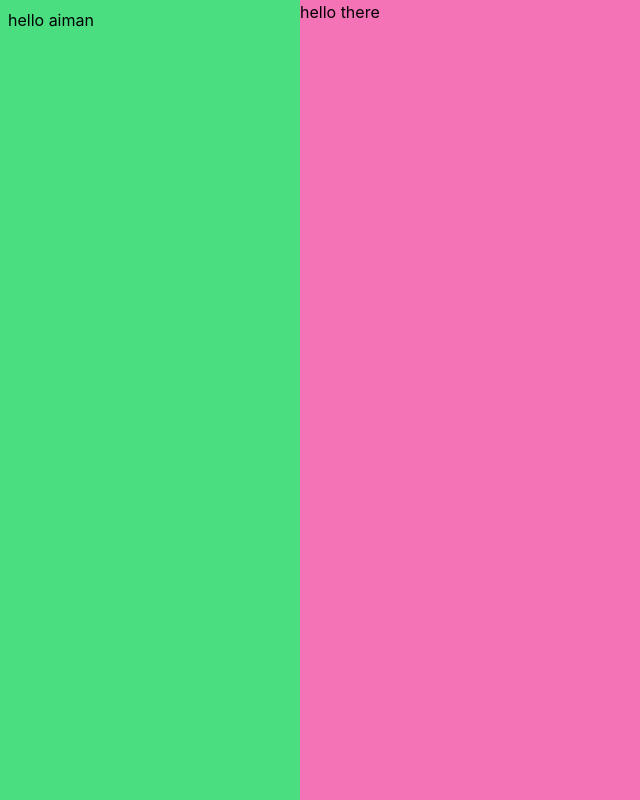
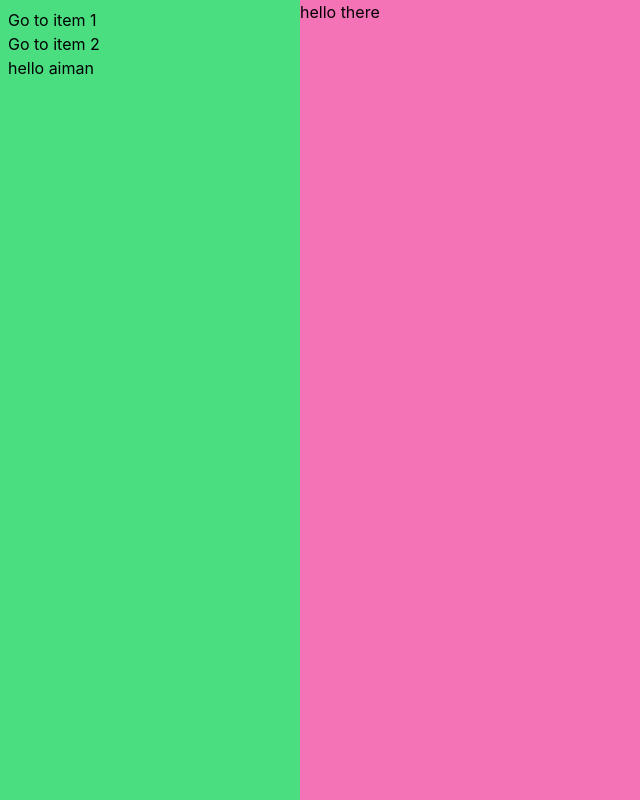
Before and after one commit to zaimanza/animated-gsap-react-website, a React (Create React App) app: page / in a window 1280 px wide. Shown: the top 800 px of the page, without its empty margins (0-640 px from the left). Built offline with nearby package versions, Linux system fonts and the light colour scheme.

Commit message:
scroll to view

```diff
--- a/src/App.js
+++ b/src/App.js
@@ -2,9 +2,10 @@
 import './App.css';
 import { gsap } from "gsap";
 import { ScrollTrigger } from "gsap/ScrollTrigger";
-// import { useEffect, useRef } from 'react';
+import { ScrollToPlugin } from "gsap/ScrollToPlugin";
+import { useEffect, useRef } from 'react';
 
-gsap.registerPlugin(ScrollTrigger);
+gsap.registerPlugin(ScrollTrigger, ScrollToPlugin);
 
 function App() {
 
@@ -34,7 +35,6 @@ function App() {
   //   });
   // }, [])
 
-
   const display_data = [
     {
       cover_name: "hello aiman",
@@ -50,27 +50,62 @@ function App() {
     },
   ]
 
+  const homeMainRef = useRef();
+  const item1Ref = useRef();
+  const item2Ref = useRef();
+
+  useEffect(() => {
+
+  }, [])
+
 
   return (
-    <div className='h-[100vh] bg-gray-100'>
-      <div className="flex">
-        {/* sidebar */}
-        <div className='p-2 max-w-[600px] xl min-w-[300px] h-screen bg-green-400'>
+    <div className="h-[100vh] bg-gray-100">
+      <div className='fixed'>
+        <div className='hidden sm:block p-2 max-w-[600px] xl min-w-[300px] h-screen bg-green-400'>
+          <div
+            ref={item1Ref}
+            onClick={() => {
+              console.log("item1 clicked")
+              gsap.to(window, {
+                duration: 2,
+                scrollTo: {
+                  y: "#display_data_1"
+                }
+              })
+            }}
+          >Go to item 1</div>
+          <div
+            ref={item2Ref}
+            onClick={() => {
+              console.log("item2 clicked")
+              gsap.to(window, {
+                duration: 2,
+                scrollTo: {
+                  y: "#display_data_2"
+                }
+              })
+            }}
+          >Go to item 2</div>
           <div>{display_data[0]?.cover_name}</div>
         </div>
-        {/* right panel */}
-        <div className='w-[100vw] flex-grow h-screen overflow-y-auto'>
-          <div className='h-[100vh] bg-pink-400'>
+      </div>
+      <div className='flex'>
+        <div className='hidden sm:block p-2 max-w-[600px] xl min-w-[300px] h-screen bg-green-400'>    </div>
+        <div class=" w-[100vw] flex-grow">
+          <div
+            id='display_data_1'
+            className='h-[100vh] bg-pink-400'>
             {display_data[0]?.details?.title}
           </div>
-          <div className='h-[100vh] bg-blue-400'>
+          <div
+            id='display_data_2'
+            className='h-[100vh] bg-blue-400'>
             {display_data[1]?.details?.title}
           </div>
         </div>
       </div>
     </div>
-
-
 
 
 
```
